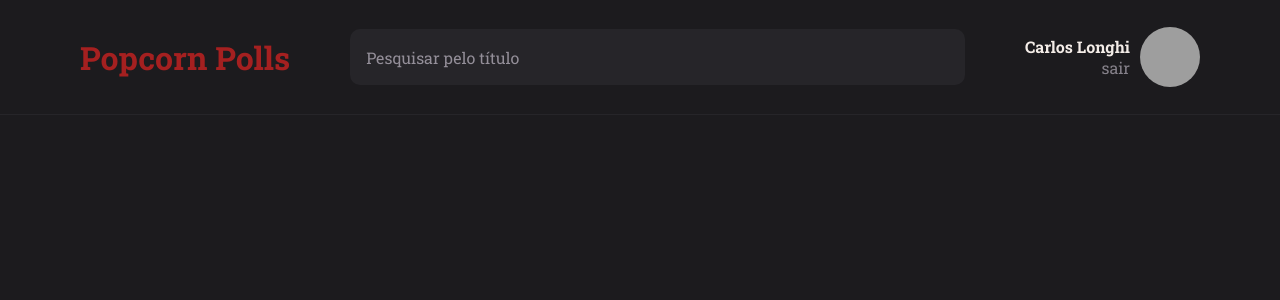
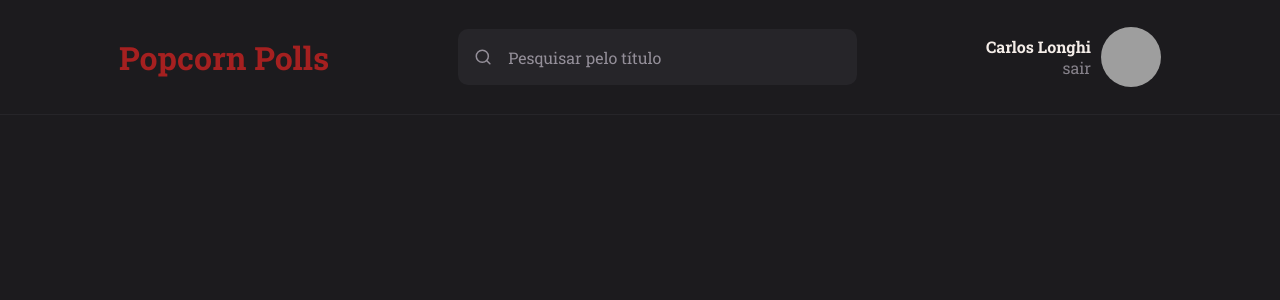
Before and after one commit to CarlosLonghi/Popcorn_Polls, a React (Vite) app: page / in a window 1280 px wide. Shown: the top 300 px of the page. Built offline with nearby package versions, Linux system fonts and the light colour scheme; grey boxes are pictures that could not be loaded.

Commit message:
style: install lib react-icons and update style in Header component

```diff
--- a/package.json
+++ b/package.json
@@ -11,6 +11,7 @@
   "dependencies": {
     "react": "^18.2.0",
     "react-dom": "^18.2.0",
+    "react-icons": "^4.7.1",
     "react-router-dom": "^6.8.1",
     "styled-components": "^5.3.6"
   },
--- a/src/components/Header/index.jsx
+++ b/src/components/Header/index.jsx
@@ -1,16 +1,22 @@
+import { Container, Brand, Search, Profile } from "./styles";
+import { FiSearch } from 'react-icons/fi'
+
 import { Input } from '../Input'
-
-import { Container, Profile } from "./styles";
 
 export function Header() {
   return (
     <Container>
 
-      <h1>Popcorn Polls</h1>
+      <Brand>
+        <h1>Popcorn Polls</h1>
+      </Brand>
 
-      <Input
-        placeholder='Pesquisar pelo título'
-      />
+      <Search>
+        <Input
+          placeholder='Pesquisar pelo título'
+          icon={FiSearch}
+        />
+      </Search>
 
       <Profile>
         <div>
--- a/src/components/Header/styles.js
+++ b/src/components/Header/styles.js
@@ -10,23 +10,30 @@ export const Container = styled.header`
   border-bottom-style: solid;
   border-bottom-color: ${({ theme }) => theme.COLORS.BACKGROUND_700};
 
-  display: flex;
+  display: grid;
   align-items: center;
-  justify-content: space-between;
-  padding: 0 80px;
+  justify-content: space-evenly;
+  grid-template-areas:'brand search search profile';
+`
 
+export const Brand = styled.div`
+  grid-area: brand;
   > h1 {
     color: ${({theme}) => theme.COLORS.WINE};
     white-space: nowrap;
-    margin-right: 60px;
   }
 `
 
+export const Search = styled.div`
+  grid-area: search;
+  padding: 0 10px 0;
+`
+
 export const Profile = styled.div`
+  grid-area: profile;
   display: flex;
   align-items: center;
   white-space: nowrap;
-  margin-left: 60px;
 
   > img {
     width: 60px;
```
Also changed, not shown: 1 other file (tests, documents, lock files or other folders).
